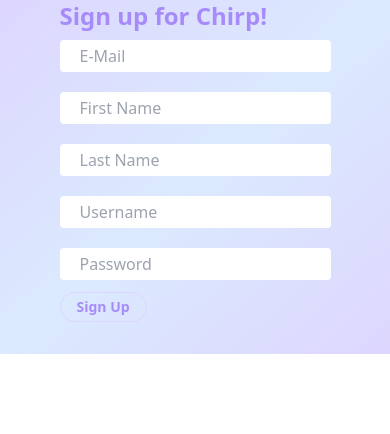
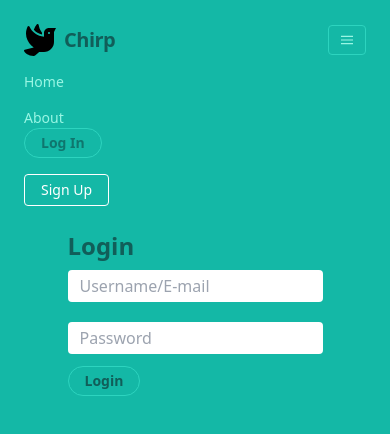
Before and after one commit to TayyabDev/Chirp, a React (Create React App) app in the folder chirp/: page /login in a window 390 px wide. Shown: the top 434 px of the page. Built offline with nearby package versions, Linux system fonts and the light colour scheme.

Commit message:
Implemented react routing and finished login/signup components

```diff
--- a/chirp/src/App.js
+++ b/chirp/src/App.js
@@ -1,11 +1,24 @@
 import logo from "./logo.svg";
 import "./App.css";
+import Header from "./components/header";
 import SignUp from "./components/signup";
+import Home from "./components/home";
+import Login from "./components/login";
+import { BrowserRouter as Router, Switch, Route } from "react-router-dom";
+
 function App() {
   return (
-    <div>
-      <SignUp />
-    </div>
+    <Router>
+      <div class="bg-teal-500">
+        <Header />
+        <Switch>
+          <Route path="/" exact component={Home} />
+          <Route path="/home" component={Home} />
+          <Route path="/signup" component={SignUp} />
+          <Route path="/login" component={Login} />
+        </Switch>
+      </div>
+    </Router>
   );
 }
 
--- /dev/null
+++ b/chirp/src/components/header.js
@@ -0,0 +1,92 @@
+import React, { Component } from "react";
+import { Link, BrowserRouter } from "react-router-dom";
+import SignUp from "./signup";
+import Home from "./home";
+import logo from "../logo.svg";
+
+export default function Header(props) {
+  let authenticated = props.user;
+  return (
+    <nav class="flex items-center justify-between flex-wrap bg-teal-500 p-6">
+      <div class="flex items-center flex-shrink-0 text-white mr-6">
+        <img
+          class="fill-current h-8 w-8 mr-2"
+          width="54"
+          height="54"
+          src={logo}
+          alt="logo"
+        />
+        <span class="font-semibold text-xl tracking-tight text-primary-colour">
+          Chirp
+        </span>
+      </div>
+      <div class="block lg:hidden">
+        <button class="flex items-center px-3 py-2 border rounded text-teal-200 border-teal-400 hover:text-white hover:border-white">
+          <svg
+            class="fill-current h-3 w-3"
+            viewBox="0 0 20 20"
+            xmlns="http://www.w3.org/2000/svg"
+          >
+            <title>Menu</title>
+            <path d="M0 3h20v2H0V3zm0 6h20v2H0V9zm0 6h20v2H0v-2z" />
+          </svg>
+        </button>
+      </div>
+      {authenticated
+        ? authenticatedNavbar(props.user)
+        : unauthenticatedNavbar()}
+    </nav>
+  );
+}
+
+function unauthenticatedNavbar() {
+  return (
+    <div class="w-full block flex-grow lg:flex lg:items-center lg:w-auto">
+      <div class="text-sm lg:flex-grow">
+        <Link to="/home">
+          <a class="block mt-4 lg:inline-block lg:mt-0 text-teal-200 hover:text-white mr-4">
+            Home
+          </a>
+        </Link>
+        <a class="block mt-4 lg:inline-block lg:mt-0 text-teal-200 hover:text-white mr-4">
+          About
+        </a>
+      </div>
+      <div>
+        <Link to="/login">
+          <button class="btn-primary mr-2">Log In</button>
+        </Link>
+      </div>
+      <div>
+        <Link to="/signup">
+          <button class="inline-block text-sm px-4 py-2 leading-none border rounded text-white border-white hover:border-transparent hover:text-teal-500 hover:bg-white mt-4 lg:mt-0">
+            Sign Up
+          </button>
+        </Link>
+      </div>
+    </div>
+  );
+}
+
+function authenticatedNavbar(props) {
+  return (
+    <div class="w-full block flex-grow lg:flex lg:items-center lg:w-auto">
+      <div class="text-sm lg:flex-grow">
+        <a class="block mt-4 lg:inline-block lg:mt-0 text-teal-200 hover:text-white mr-4">
+          Home
+        </a>
+        <a class="block mt-4 lg:inline-block lg:mt-0 text-teal-200 hover:text-white mr-4">
+          Messages
+        </a>
+      </div>
+      <div class="text-sm">
+        <a class="block mt-4 lg:inline-block lg:mt-0 text-teal-200 hover:text-white mr-4">
+          Profile
+        </a>
+        <a class="inline-block text-sm px-4 py-2 leading-none border rounded text-white border-white hover:border-transparent hover:text-teal-500 hover:bg-white mt-4 lg:mt-0">
+          Sign Out
+        </a>
+      </div>
+    </div>
+  );
+}
--- /dev/null
+++ b/chirp/src/components/home.js
@@ -0,0 +1,22 @@
+import React, { Component } from "react";
+
+class Home extends Component {
+  render() {
+    return (
+      <div class="h-screen">
+        <h2>HELLO</h2>
+        <p>
+          Cras facilisis urna ornare ex volutpat, et convallis erat elementum.
+          Ut aliquam, ipsum vitae gravida suscipit, metus dui bibendum est, eget
+          rhoncus nibh metus nec massa. Maecenas hendrerit laoreet augue nec
+          molestie. Cum sociis natoque penatibus et magnis dis parturient
+          montes, nascetur ridiculus mus.
+        </p>
+
+        <p>Duis a turpis sed lacus dapibus elementum sed eu lectus.</p>
+      </div>
+    );
+  }
+}
+
+export default Home;
--- a/chirp/src/components/login.js
+++ b/chirp/src/components/login.js
@@ -1,9 +1,45 @@
-import React from 'react'
+import React from "react";
 
-const LogIn = () => {
-    return (
+export default function Login() {
+  const [login, setLogin] = React.useState("");
+  const [password, setPassword] = React.useState("");
+
+  const handleSubmit = (e) => {
+    e.preventDefault();
+    //   api.login(email, password);
+  };
+  return (
+    <div class="bg-teal-500 h-screen flex items-start justify-center ">
+      <form onSubmit={handleSubmit}>
+        <label class="text-2xl font-bold text-primary-colour">Login</label>
         <div>
-            <h1>Log in here</h1>
+          <input
+            class="rounded-input"
+            type="text"
+            id="username"
+            value={login}
+            onChange={(e) => setLogin(e.target.value)}
+            placeholder="Username/E-mail"
+            min="1"
+            max="16"
+            required
+          />
         </div>
-    )
+        <div>
+          <input
+            class="rounded-input"
+            type="password"
+            id="password"
+            value={password}
+            onChange={(e) => setPassword(e.target.value)}
+            placeholder="Password"
+            min="8"
+            max="64"
+            required
+          />
+        </div>
+        <button class="btn-primary text-primary-colour">Login</button>
+      </form>
+    </div>
+  );
 }
--- /dev/null
+++ b/chirp/src/components/routes.js
@@ -0,0 +1,13 @@
+import React from "react";
+
+import { Router, Route } from "react-router-dom";
+
+import SignUp from "./signup";
+import Home from "./home";
+const createRoutes = () => (
+  <Router>
+    <Route exact path="/" component={Home} />
+    <Route path="/signup" component={SignUp} />
+  </Router>
+);
+export default createRoutes;
--- a/chirp/src/components/signup.js
+++ b/chirp/src/components/signup.js
@@ -1,6 +1,6 @@
 import React from "react";
 
-export default function LoginForm() {
+export default function SignUp() {
   const [email, setEmail] = React.useState("");
   const [firstName, setFirstName] = React.useState("");
   const [lastName, setLastName] = React.useState("");
@@ -12,9 +12,9 @@
     //   api.login(email, password);
   };
   return (
-    <div class="bg-gradient-to-br from-purple-200 via-blue-100 to-purple-200 flex items-center justify-center pb-8">
+    <div class="bg-teal-500 h-screen flex items-start justify-center ">
       <form onSubmit={handleSubmit}>
-        <label class="text-2xl font-bold text-purple-400">
+        <label class="text-2xl font-bold text-primary-colour">
           Sign up for Chirp!
         </label>
         <div>
@@ -78,7 +78,7 @@
             required
           />
         </div>
-        <button class="btn-primary">Sign Up</button>
+        <button class="btn-primary text-primary-colour">Sign Up</button>
       </form>
     </div>
   );
--- a/chirp/src/index.css
+++ b/chirp/src/index.css
@@ -5,9 +5,13 @@
 @tailwind utilities;
 
 .rounded-input {
-  @apply rounded focus:outline-none focus:ring focus:border-purple-300 px-5 py-1 mt-2 mb-3;
+  @apply rounded focus:outline-none focus:ring focus:border-purple-300 px-3 py-1 mt-2 mb-3;
 }
 
 .btn-primary {
-  @apply px-4 py-1 text-sm text-purple-400 font-semibold rounded-full border border-purple-200 hover:text-white hover:bg-purple-600 hover:border-transparent focus:outline-none focus:ring-2 focus:ring-purple-600 focus:ring-offset-2;
+  @apply px-4 py-1 text-sm text-teal-700 font-semibold rounded-full border border-teal-400 hover:text-white hover:bg-teal-600 hover:border-transparent focus:outline-none focus:ring-2 focus:ring-teal-600 focus:ring-offset-2;
 }
+
+.text-primary-colour {
+  @apply text-teal-800;
+}
--- a/chirp/tailwind.config.js
+++ b/chirp/tailwind.config.js
@@ -1,8 +1,14 @@
+const colors = require("tailwindcss/colors");
+
 module.exports = {
   purge: ["./src/**/*.{js,jsx,ts,tsx}", "./public/index.html"],
   darkMode: false, // or 'media' or 'class'
   theme: {
-    extend: {},
+    extend: {
+      colors: {
+        teal: colors.teal,
+      },
+    },
   },
   variants: {
     extend: {},
```
Also changed, not shown: chirp/src/logo.svg.
